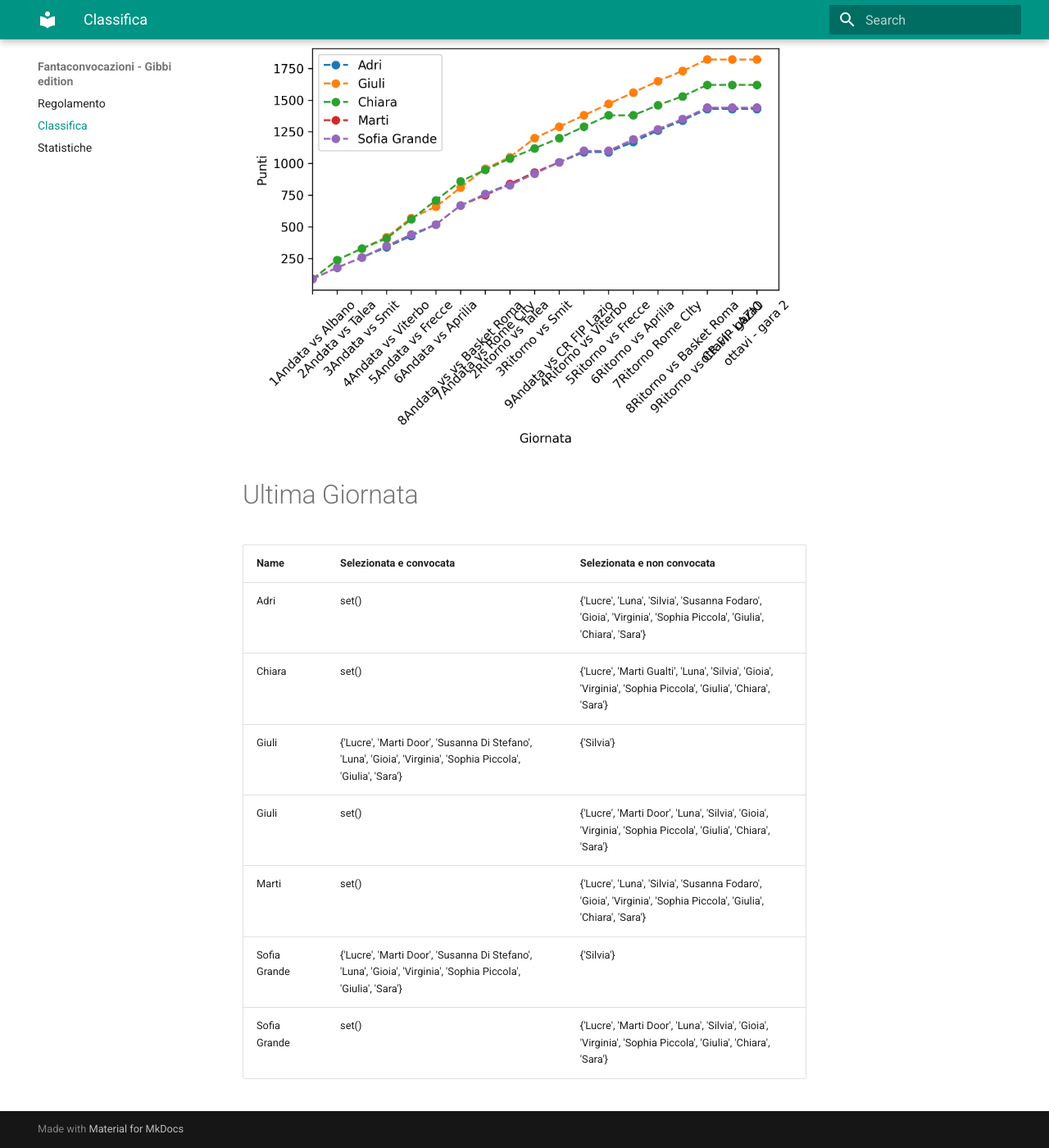
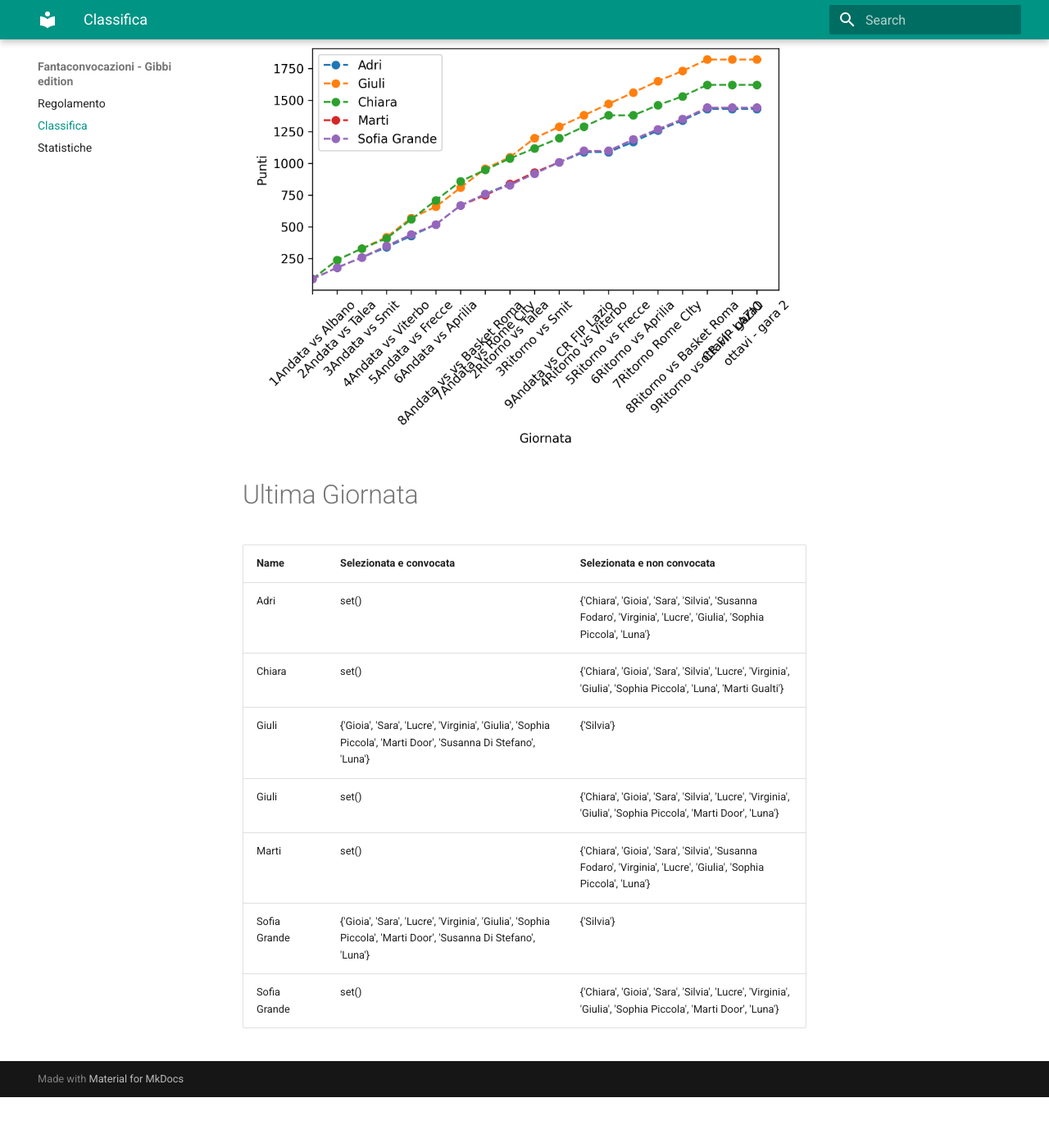
Before and after one commit to martinig94/fantagibbi, an MkDocs documentation site: the page built from docs/Classifica.md, in a window 1280 px wide and 1400 px high, scrolled down 565 px. Shown: the whole window at 82% size. Built offline with MkDocs 1.6.1 and Material for MkDocs 9.7.7, drawn with Linux system fonts in a browser that asks for light colours; after the commit the page ends 1903 px from its top, so only the background shows below that.

Commit message:
Auto-update from main.py

```diff
--- a/docs/Classifica.md
+++ b/docs/Classifica.md
@@ -18,11 +18,11 @@
 <!-- START_TABLE CORRECT -->
 | Name         | Selezionata e convocata                                                                                        | Selezionata e non convocata                                                                                      |
 |:-------------|:---------------------------------------------------------------------------------------------------------------|:-----------------------------------------------------------------------------------------------------------------|
-| Adri         | set()                                                                                                          | {'Lucre', 'Luna', 'Silvia', 'Susanna Fodaro', 'Gioia', 'Virginia', 'Sophia Piccola', 'Giulia', 'Chiara', 'Sara'} |
-| Chiara       | set()                                                                                                          | {'Lucre', 'Marti Gualti', 'Luna', 'Silvia', 'Gioia', 'Virginia', 'Sophia Piccola', 'Giulia', 'Chiara', 'Sara'}   |
-| Giuli        | {'Lucre', 'Marti Door', 'Susanna Di Stefano', 'Luna', 'Gioia', 'Virginia', 'Sophia Piccola', 'Giulia', 'Sara'} | {'Silvia'}                                                                                                       |
-| Giuli        | set()                                                                                                          | {'Lucre', 'Marti Door', 'Luna', 'Silvia', 'Gioia', 'Virginia', 'Sophia Piccola', 'Giulia', 'Chiara', 'Sara'}     |
-| Marti        | set()                                                                                                          | {'Lucre', 'Luna', 'Silvia', 'Susanna Fodaro', 'Gioia', 'Virginia', 'Sophia Piccola', 'Giulia', 'Chiara', 'Sara'} |
-| Sofia Grande | {'Lucre', 'Marti Door', 'Susanna Di Stefano', 'Luna', 'Gioia', 'Virginia', 'Sophia Piccola', 'Giulia', 'Sara'} | {'Silvia'}                                                                                                       |
-| Sofia Grande | set()                                                                                                          | {'Lucre', 'Marti Door', 'Luna', 'Silvia', 'Gioia', 'Virginia', 'Sophia Piccola', 'Giulia', 'Chiara', 'Sara'}     |
+| Adri         | set()                                                                                                          | {'Chiara', 'Gioia', 'Sara', 'Silvia', 'Susanna Fodaro', 'Virginia', 'Lucre', 'Giulia', 'Sophia Piccola', 'Luna'} |
+| Chiara       | set()                                                                                                          | {'Chiara', 'Gioia', 'Sara', 'Silvia', 'Lucre', 'Virginia', 'Giulia', 'Sophia Piccola', 'Luna', 'Marti Gualti'}   |
+| Giuli        | {'Gioia', 'Sara', 'Lucre', 'Virginia', 'Giulia', 'Sophia Piccola', 'Marti Door', 'Susanna Di Stefano', 'Luna'} | {'Silvia'}                                                                                                       |
+| Giuli        | set()                                                                                                          | {'Chiara', 'Gioia', 'Sara', 'Silvia', 'Lucre', 'Virginia', 'Giulia', 'Sophia Piccola', 'Marti Door', 'Luna'}     |
+| Marti        | set()                                                                                                          | {'Chiara', 'Gioia', 'Sara', 'Silvia', 'Susanna Fodaro', 'Virginia', 'Lucre', 'Giulia', 'Sophia Piccola', 'Luna'} |
+| Sofia Grande | {'Gioia', 'Sara', 'Lucre', 'Virginia', 'Giulia', 'Sophia Piccola', 'Marti Door', 'Susanna Di Stefano', 'Luna'} | {'Silvia'}                                                                                                       |
+| Sofia Grande | set()                                                                                                          | {'Chiara', 'Gioia', 'Sara', 'Silvia', 'Lucre', 'Virginia', 'Giulia', 'Sophia Piccola', 'Marti Door', 'Luna'}     |
 <!-- END_TABLE CORRECT -->
```
